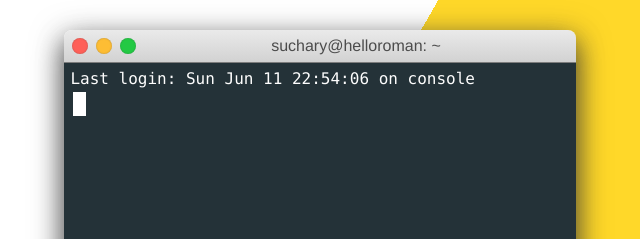
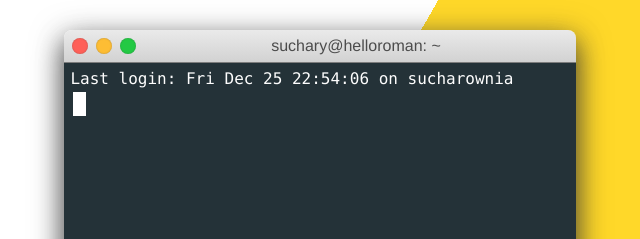
Before and after one commit to wloszynski/sucharyromana.pl, a website: page index.html in a window 1280 px wide. Shown: the part 195-434 px from the top of the page, 320-960 px from the left. Drawn offline with Linux system fonts and the light colour scheme; a web font is replaced by a local one.

Commit message:
console text update

```diff
--- a/index.html
+++ b/index.html
@@ -54,7 +54,7 @@
           </div>
 
           <div class="content__terminal">
-            <p>Last login: Sun Jun 11 22:54:06 on console</p>
+            <p>Last login: Fri Dec 25 22:54:06 on sucharownia</p>
             <p class="content__question"></p>
             <div class="content__line">
               <img src="img/roman.png" alt="" class="content__logo" />
```
